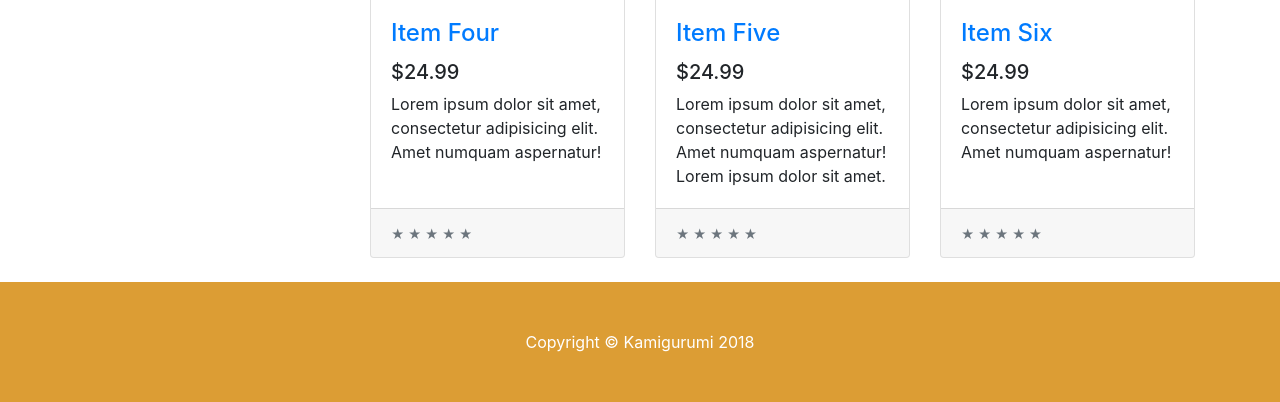
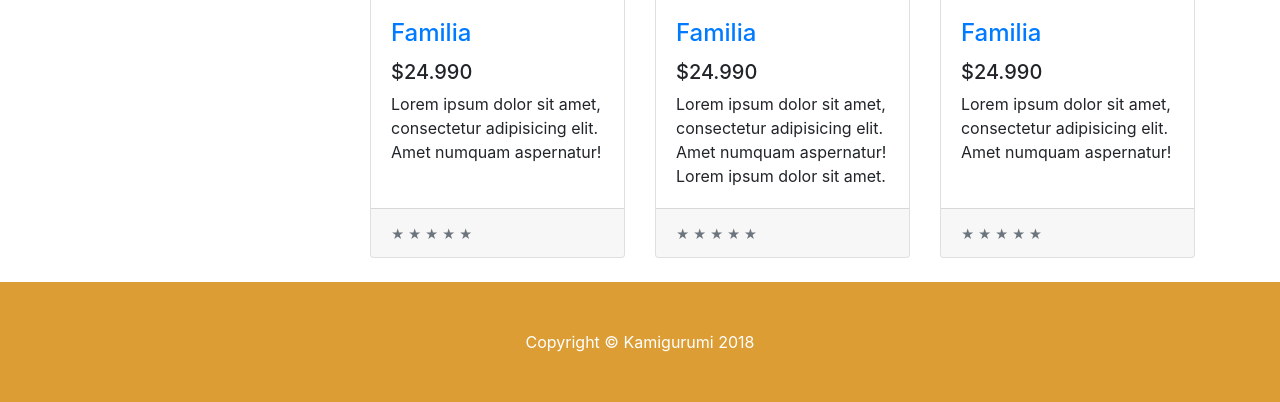
Before and after one commit to bkupfer/kamigurumi-v0, a Django app: page / in a window 1280 px wide. Shown: the part 1069-1471 px from the top of the page. Run offline with Django 3.2, Linux system fonts and the light colour scheme; some libraries are stand-ins or nearby versions.

Commit message:
added text index

```diff
--- a/kamigurumi/templates/base.html
+++ b/kamigurumi/templates/base.html
@@ -6,8 +6,9 @@
 
     <meta charset="utf-8">
     <meta name="viewport" content="width=device-width, initial-scale=1, shrink-to-fit=no">
-    <meta name="description" content="">
-    <meta name="author" content="">
+    <meta name="keywords" content="kamigurumi carmen besa">
+    <meta name="description" content="kamigurumis hechos con amor por carmen besa">
+    <meta name="author" content="bkupfer">
 
     <title>Kamigurumi</title>
 
--- a/kamigurumi/templates/index.html
+++ b/kamigurumi/templates/index.html
@@ -56,7 +56,7 @@
                             <h4 class="card-title">
                                 <a href="#">Chispi</a>
                             </h4>
-                            <h5>$24.99</h5>
+                            <h5>$24.990</h5>
                             <p class="card-text">Lorem ipsum dolor sit amet, consectetur adipisicing elit. Amet numquam aspernatur!</p>
                         </div>
                         <div class="card-footer">
@@ -70,9 +70,9 @@
                         <a href="#"><img class="card-img-top" src="{% static 'img/Fotos/CABALLOS/Caballos emperador/Emperador 1/FullSizeRender_1.jpg' %}" alt=""></a>
                         <div class="card-body">
                             <h4 class="card-title">
-                                <a href="#">Item Two</a>
+                                <a href="#">Emperador</a>
                             </h4>
-                            <h5>$24.99</h5>
+                            <h5>$24.990</h5>
                             <p class="card-text">Lorem ipsum dolor sit amet, consectetur adipisicing elit. Amet numquam aspernatur! Lorem ipsum dolor sit amet.</p>
                         </div>
                         <div class="card-footer">
@@ -86,9 +86,9 @@
                         <a href="#"><img class="card-img-top" src="{% static 'img/Fotos/CABALLOS/Caballo POP/IMG_2859.jpg' %}" alt=""></a>
                         <div class="card-body">
                             <h4 class="card-title">
-                                <a href="#">Item Three</a>
+                                <a href="#">Caballo POP</a>
                             </h4>
-                            <h5>$24.99</h5>
+                            <h5>$24.990</h5>
                             <p class="card-text">Lorem ipsum dolor sit amet, consectetur adipisicing elit. Amet numquam aspernatur!</p>
                         </div>
                         <div class="card-footer">
@@ -102,9 +102,9 @@
                         <a href="#"><img class="card-img-top" src="{% static 'img/Fotos/CABALLOS/Familia/IMG_0932.JPG' %}" alt=""></a>
                         <div class="card-body">
                             <h4 class="card-title">
-                                <a href="#">Item Four</a>
+                                <a href="#">Familia</a>
                             </h4>
-                            <h5>$24.99</h5>
+                            <h5>$24.990</h5>
                             <p class="card-text">Lorem ipsum dolor sit amet, consectetur adipisicing elit. Amet numquam aspernatur!</p>
                         </div>
                         <div class="card-footer">
@@ -118,9 +118,9 @@
                         <a href="#"><img class="card-img-top" src="{% static 'img/Fotos/CABALLOS/Familia/IMG_0953.JPG' %}" alt=""></a>
                         <div class="card-body">
                             <h4 class="card-title">
-                                <a href="#">Item Five</a>
+                                <a href="#">Familia</a>
                             </h4>
-                            <h5>$24.99</h5>
+                            <h5>$24.990</h5>
                             <p class="card-text">Lorem ipsum dolor sit amet, consectetur adipisicing elit. Amet numquam aspernatur! Lorem ipsum dolor sit amet.</p>
                         </div>
                         <div class="card-footer">
@@ -134,9 +134,9 @@
                         <a href="#"><img class="card-img-top" src="{% static 'img/Fotos/CABALLOS/Familia/IMG_0943.JPG' %}" alt=""></a>
                         <div class="card-body">
                             <h4 class="card-title">
-                                <a href="#">Item Six</a>
+                                <a href="#">Familia</a>
                             </h4>
-                            <h5>$24.99</h5>
+                            <h5>$24.990</h5>
                             <p class="card-text">Lorem ipsum dolor sit amet, consectetur adipisicing elit. Amet numquam aspernatur!</p>
                         </div>
                         <div class="card-footer">
```
